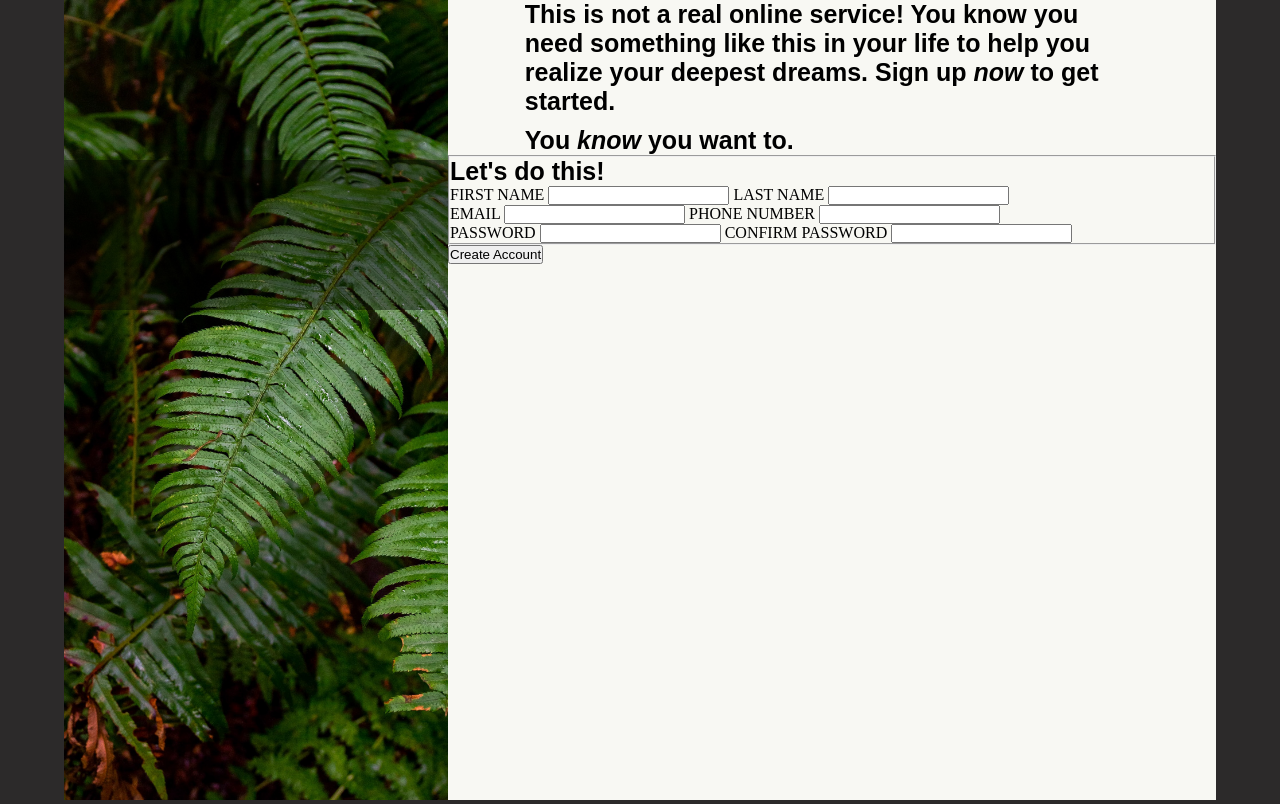
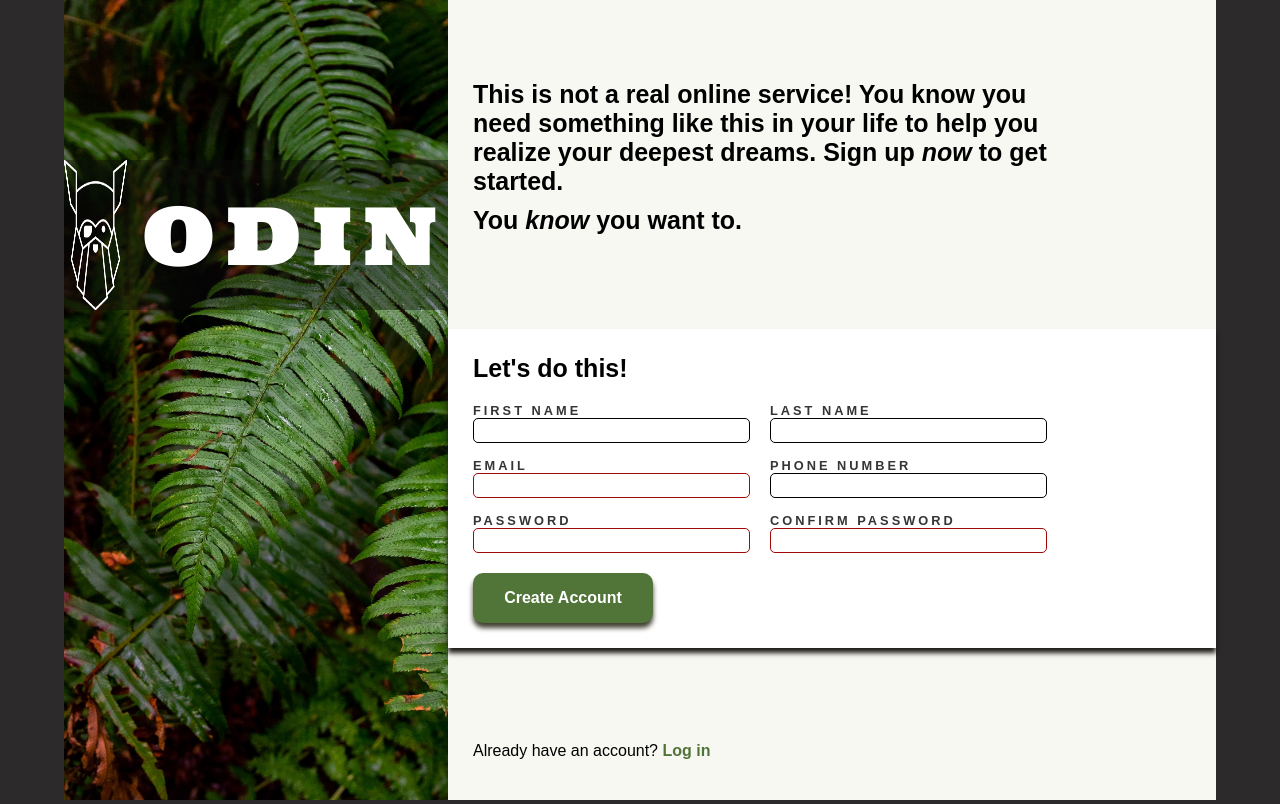
Before and after one commit to eSuardOdin/sign-up-form, a plain HTML site: page index.html in a window 1280 px wide. Drawn offline with Linux system fonts and the light colour scheme.

Commit message:
Finished first version, css and html too messy, need to learn how to refactor it and make it more efficient

```diff
--- a/form.css
+++ b/form.css
@@ -1,6 +1,7 @@
 * {
     margin: 0;
     padding: 0;
+    font-family: Arial, Helvetica, sans-serif;
 }
 
 body{
@@ -29,32 +30,115 @@ body{
     overflow: hidden;
 }
 .logo{
-    background-color: black;
-    opacity: 0.4;
+    background-color: rgb(12, 12, 12, 0.4);
     height: 150px;
     position: absolute;
     width: 30vw;
     top: 20vh;
+    display: flex;
+    align-items: center;
+    justify-content: center;
+    gap: 15px;
 }
-
+.logoText{
+    font-family: 'Ultra', serif;
+    color: white;
+    letter-spacing: 12px;
+    font-size: 80px;
+}
 .textContainer{
     width: 70vw;
     height: 100vh;
     background-color: rgb(248, 248, 243);
+    display: flex;
+    flex-direction: column;
+    justify-content: space-between;
+
+
 }
+
 .text{
     display: flex;
     flex-direction: column;
     gap: 10px;
-    padding-left: 10%;
-    padding-right: 15%;
+    margin-top: 10vh;
+    padding-left: 25px;
+    padding-right: 150px;
+
 }
 .textStyle{
     font-weight: 800;
-    font-family: Arial, Helvetica, sans-serif;
     font-size: 25px;
 }
 
 .italic{
     font-style: italic;
 }
+
+.inputDuo {
+    display: flex;
+    gap: 20px;
+}
+.input{
+    display: flex;
+    flex-direction: column;
+    color: rgb(53, 53, 53);
+    font-weight: 600;
+    letter-spacing: 3px;
+    font-size: 0.8rem;
+}
+.input input{
+    border: none;
+    border: solid black 1px;
+    border-radius: 5px;
+    font-size: 20px;
+    padding-left: 5px;
+    padding-right: 5px;
+
+}
+form{
+    background-color: white;
+    padding: 25px;
+    box-shadow: 0px 5px 5px 0px #1C1B16;
+}
+fieldset{
+    border: 0;
+    display: flex;
+    flex-direction: column;
+    gap: 15px;
+    padding-top: 20px;
+    padding-bottom: 20px;
+}
+button {
+    background-color: rgb(81, 117, 56);
+    font-size: 16px;
+    font-weight: 600;
+    color: white;
+    width: 180px;
+    height: 50px;
+    border-radius: 10px;
+    border: 0;
+    box-shadow: 0px 5px 5px 0px #424032;
+}
+button:hover {
+    box-shadow: 0px 5px 5px 0px #1C1B16;
+}
+a{
+    text-decoration: none;
+    color: rgb(81, 117, 56);
+    font-weight: 600;
+}
+
+input:focus {
+    border-color: rgb(48, 148, 194);
+    box-shadow: 0px 2px 5px 0px rgb(48, 148, 194);
+}
+input:invalid {
+    border-color: rgb(161, 9, 9);
+}
+
+.lastText {
+    padding-left: 25px;
+    padding-right: 150px;
+    margin-bottom: 5vh;
+}
--- a/index.html
+++ b/index.html
@@ -1,6 +1,9 @@
 <!DOCTYPE html>
 <html lang="en">
 <head>
+
+    <link rel="preconnect" href="https://fonts.googleapis.com"><link rel="preconnect" href="https://fonts.gstatic.com" crossorigin><link href="https://fonts.googleapis.com/css2?family=Ultra&display=swap" rel="stylesheet">
+
     <meta charset="UTF-8">
     <meta http-equiv="X-UA-Compatible" content="IE=edge">
     <meta name="viewport" content="width=device-width, initial-scale=1.0">
@@ -9,13 +12,21 @@
 </head>
 <body>
    <div class="container">
-
+<!-- IMAGE -->
         <div class="imageContainer">
             <img src="./halie-west-25xggax4bSA-unsplash.jpg" alt="background-image">
-            <div class="logo"></div>
+            <div class="logo">
+                <img src="./odin-lined.png" alt="odin-logo">
+                <p class="logoText">ODIN</p>
             </div>
 
+        </div>
+
+
+<!-- TEXT / FORM -->
         <div class="textContainer">
+
+
            <div class="text">
             <p class="textStyle">This is not a real online service! You know you need something like this in your life to help you realize your deepest dreams.
             Sign up <span class="italic">now</span> to get started.
@@ -24,28 +35,41 @@
            </div>
 
            <form action="#">
+            <p class="textStyle">Let's do this!</p>
             <fieldset>
-                <p class="textStyle">Let's do this!</p>
 
-                <div>
+
+                <div class="inputDuo">
+                    <div class="input">
                         <label for="first-name">FIRST NAME</label>
                         <input type="text" name="first-name" id="first-name">
+                    </div>
+                    <div class="input">
                         <label for="last-name">LAST NAME</label>
                         <input type="text" name="last-name" id="last-name">
                     </div>
+                </div>
 
-                <div>
+                <div class="inputDuo">
+                    <div class="input">
                         <label for="email">EMAIL</label>
-                    <input type="email" name="email" id="email">
+                        <input required type="email" name="email" id="email">
+                    </div>
+                    <div class="input">
                         <label for="phone">PHONE NUMBER</label>
                         <input type="tel" name="phone" id="phone">
                     </div>
+                </div>
 
-                <div>
+                <div class="inputDuo">
+                    <div class="input">
                         <label for="password">PASSWORD</label>
-                    <input type="password" name="password" id="password">
+                        <input required type="password" name="password" id="password">
+                    </div>
+                    <div class="input">
                         <label for="password">CONFIRM PASSWORD</label>
-                    <input type="password" name="confirm-password" id="confirm-password">
+                        <input required type="password" name="confirm-password" id="confirm-password">
+                    </div>
                 </div>
 
 
@@ -55,6 +79,8 @@
                 Create Account
             </button>
            </form>
+
+            <p class="lastText">Already have an account? <a href="#">Log in</a></p>
 
         </div>
 
```
Also changed, not shown: odin-lined.png (added). Lines whose indentation alone changed are shown as unchanged.
